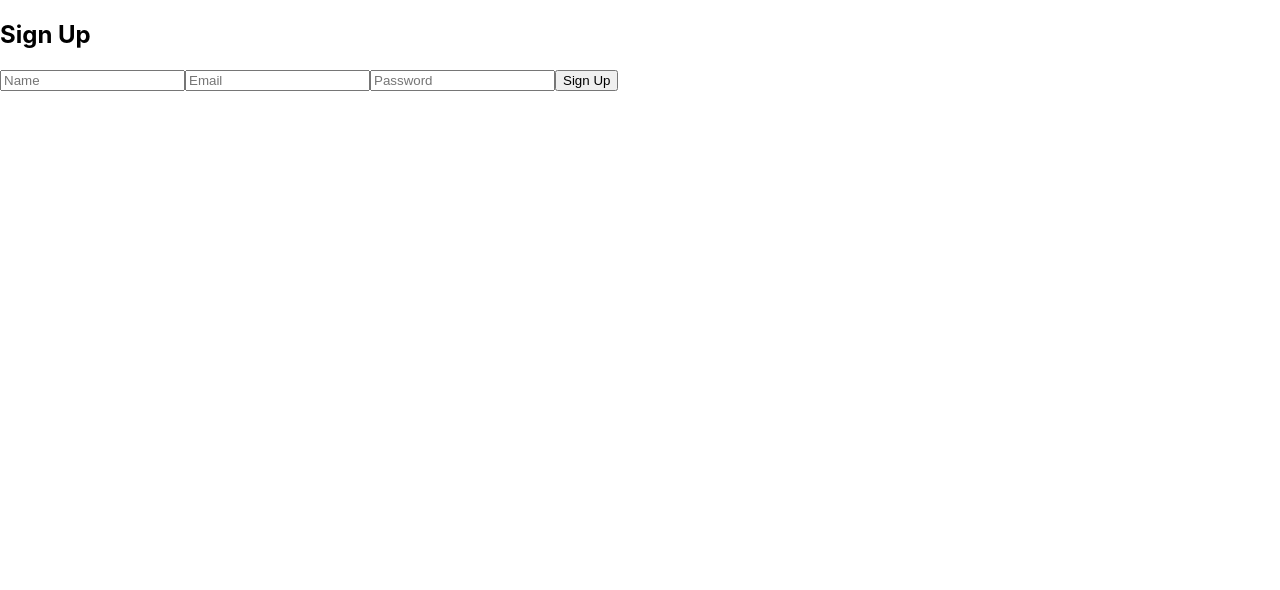
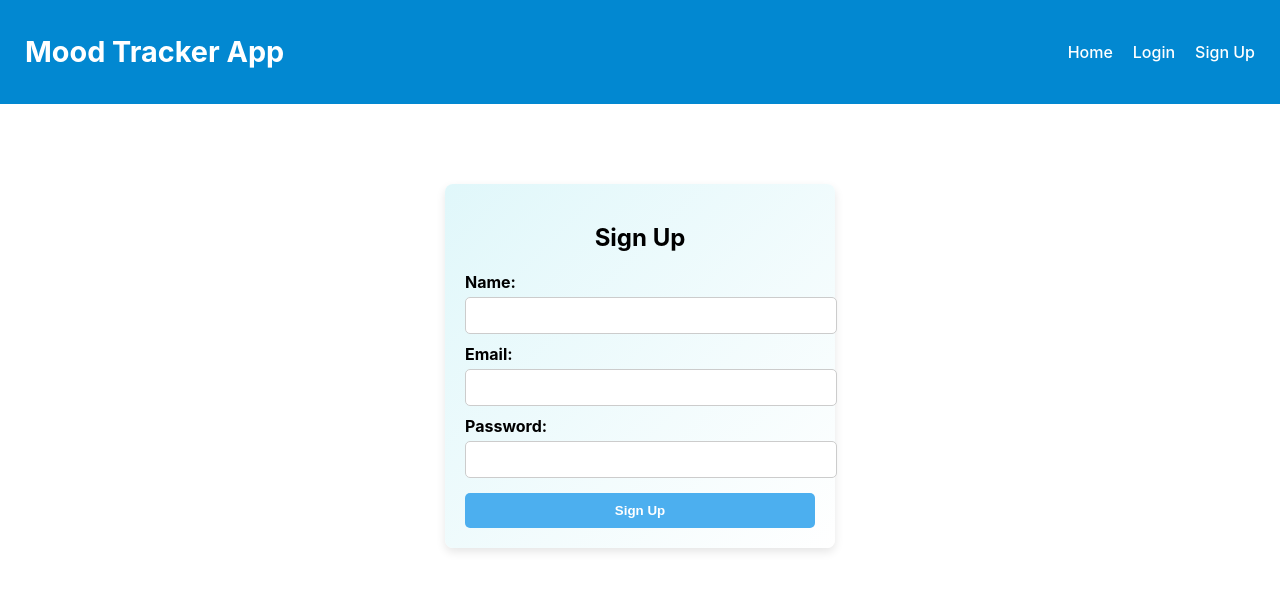
Before and after one commit to marllowscott/41, a React (Create React App) app: page /signup in a window 1280 px wide. Shown: the top 590 px of the page. Built offline with nearby package versions, Linux system fonts and the light colour scheme.

Commit message:
Added a navbar and  styling to login and signup pages.

```diff
--- a/src/App.js
+++ b/src/App.js
@@ -1,19 +1,21 @@
 import './App.css';
-import './components/LandingPage.css';
+import { BrowserRouter as Router, Routes, Route } from "react-router-dom";
 import LandingPage from './components/LandingPage';
-import LoginPage from './components/LoginPage';
-import SignupPage from './components/SignupPage';
-
-import { BrowserRouter as Router, Routes, Route } from "react-router-dom";
+import Login from './components/Login';
+import Signup from './components/Signup';
+import Navbar from './components/Navbar';
 
 function App() {
   return (
     <Router>
-      <Routes>
-        <Route path="/" element={<LandingPage />} />
-        <Route path="/login" element={<LoginPage />} />
-        <Route path="/signup" element={<SignupPage />} />
-      </Routes>
+      <Navbar />
+      <div className="App">
+        <Routes>
+          <Route path="/" element={<LandingPage />} />
+          <Route path="/login" element={<Login />} />
+          <Route path="/signup" element={<Signup />} />
+        </Routes>
+      </div>
     </Router>
   );
 }
--- a/src/components/LandingPage.jsx
+++ b/src/components/LandingPage.jsx
@@ -5,13 +5,7 @@ import "./LandingPage.css";
 export default function LandingPage() {
   return (
     <div className="landing-container">
-      <header className="landing-header">
-        <h1>Mood Tracker App</h1>
-        <nav>
-          <Link to="/login">Login</Link>
-          <Link to="/signup">Sign Up</Link>
-        </nav>
-      </header>
+
       <main className="landing-main">
         <h2>Track your mood, improve your life</h2>
         <p>
--- /dev/null
+++ b/src/components/Login.css
@@ -0,0 +1,46 @@
+.body{
+    background-color: (135deg, #e0f7fa, #ffffff);
+}
+.login-container {
+  max-width: 350px;
+  margin: 80px auto;
+  padding: 20px;
+  background: linear-gradient(135deg, #e0f7fa, #ffffff);
+  border-radius: 8px;
+  box-shadow: 0px 4px 10px rgba(0,0,0,0.1);
+}
+
+.login-container h2 {
+  text-align: center;
+  margin-bottom: 20px;
+}
+
+.login-form label {
+  display: block;
+  margin-top: 10px;
+  font-weight: bold;
+}
+
+.login-form input {
+  width: 100%;
+  padding: 10px;
+  margin-top: 5px;
+  border: 1px solid #ccc;
+  border-radius: 5px;
+}
+
+.login-form button {
+  margin-top: 15px;
+  width: 100%;
+  padding: 10px;
+  background-color: #4cafef;
+  border: none;
+  color: white;
+  font-weight: bold;
+  border-radius: 5px;
+  cursor: pointer;
+}
+
+.login-form button:hover {
+  background-color: #3a97d4;
+}
--- /dev/null
+++ b/src/components/Login.jsx
@@ -0,0 +1,38 @@
+import React, { useState } from "react";
+import "./Login.css";
+
+export default function Login() {
+  const [email, setEmail] = useState("");
+  const [password, setPassword] = useState("");
+
+  const handleSubmit = (e) => {
+    e.preventDefault();
+    console.log("Logging in:", { email, password });
+    alert("Login successful (demo)!");
+  };
+
+  return (
+    <div className="login-container">
+      <h2>Login</h2>
+      <form onSubmit={handleSubmit} className="login-form">
+        <label>Email:</label>
+        <input
+          type="email"
+          value={email}
+          onChange={(e) => setEmail(e.target.value)}
+          required
+        />
+
+        <label>Password:</label>
+        <input
+          type="password"
+          value={password}
+          onChange={(e) => setPassword(e.target.value)}
+          required
+        />
+
+        <button type="submit">Login</button>
+      </form>
+    </div>
+  );
+}
--- a/src/components/LoginPage.jsx
+++ /dev/null
@@ -1,14 +0,0 @@
-import React from "react";
-
-export default function LoginPage() {
-  return (
-    <div>
-      <h2>Login</h2>
-      <form>
-        <input type="email" placeholder="Email" required />
-        <input type="password" placeholder="Password" required />
-        <button type="submit">Login</button>
-      </form>
-    </div>
-  );
-}
--- /dev/null
+++ b/src/components/Navbar.css
@@ -0,0 +1,24 @@
+.navbar {
+  display: flex;
+  justify-content: space-between;
+  align-items: center;
+  padding: 15px 25px;
+  background-color: #0288d1;
+  color: white;
+}
+
+.logo {
+  font-weight: 700;
+  font-size: 1.8rem;
+}
+
+.navbar nav a {
+  color: white;
+  margin-left: 20px;
+  text-decoration: none;
+  font-weight: 500;
+}
+
+.navbar nav a:hover {
+  text-decoration: underline;
+}
--- /dev/null
+++ b/src/components/Navbar.jsx
@@ -0,0 +1,16 @@
+import React from "react";
+import { Link } from "react-router-dom";
+import "./Navbar.css";
+
+export default function Navbar() {
+  return (
+    <header className="navbar">
+      <h1 className="logo">Mood Tracker App</h1>
+      <nav>
+        <Link to="/">Home</Link>
+        <Link to="/login">Login</Link>
+        <Link to="/signup">Sign Up</Link>
+      </nav>
+    </header>
+  );
+}
--- /dev/null
+++ b/src/components/Signup.css
@@ -0,0 +1,43 @@
+.signup-container {
+  max-width: 350px;
+  margin: 80px auto;
+  padding: 20px;
+  background: linear-gradient(135deg, #e0f7fa, #ffffff);;
+  border-radius: 8px;
+  box-shadow: 0px 4px 10px rgba(0,0,0,0.1);
+}
+
+.signup-container h2 {
+  text-align: center;
+  margin-bottom: 20px;
+}
+
+.signup-form label {
+  display: block;
+  margin-top: 10px;
+  font-weight: bold;
+}
+
+.signup-form input {
+  width: 100%;
+  padding: 10px;
+  margin-top: 5px;
+  border: 1px solid #ccc;
+  border-radius: 5px;
+}
+
+.signup-form button {
+  margin-top: 15px;
+  width: 100%;
+  padding: 10px;
+  background-color: #4cafef;
+  border: none;
+  color: white;
+  font-weight: bold;
+  border-radius: 5px;
+  cursor: pointer;
+}
+
+.signup-form button:hover {
+  background-color: #3a97d4;
+}
--- /dev/null
+++ b/src/components/Signup.jsx
@@ -0,0 +1,47 @@
+import React, { useState } from "react";
+import "./Signup.css";
+
+export default function Signup() {
+  const [name, setName] = useState("");
+  const [email, setEmail] = useState("");
+  const [password, setPassword] = useState("");
+
+  const handleSubmit = (e) => {
+    e.preventDefault();
+    console.log("Signing up:", { name, email, password });
+    alert("Signup successful (demo)!");
+  };
+
+  return (
+    <div className="signup-container">
+      <h2>Sign Up</h2>
+      <form onSubmit={handleSubmit} className="signup-form">
+        <label>Name:</label>
+        <input
+          type="text"
+          value={name}
+          onChange={(e) => setName(e.target.value)}
+          required
+        />
+
+        <label>Email:</label>
+        <input
+          type="email"
+          value={email}
+          onChange={(e) => setEmail(e.target.value)}
+          required
+        />
+
+        <label>Password:</label>
+        <input
+          type="password"
+          value={password}
+          onChange={(e) => setPassword(e.target.value)}
+          required
+        />
+
+        <button type="submit">Sign Up</button>
+      </form>
+    </div>
+  );
+}
--- a/src/components/SignupPage.jsx
+++ /dev/null
@@ -1,15 +0,0 @@
-import React from "react";
-
-export default function SignupPage() {
-  return (
-    <div>
-      <h2>Sign Up</h2>
-      <form>
-        <input type="text" placeholder="Name" required />
-        <input type="email" placeholder="Email" required />
-        <input type="password" placeholder="Password" required />
-        <button type="submit">Sign Up</button>
-      </form>
-    </div>
-  );
-}
```
